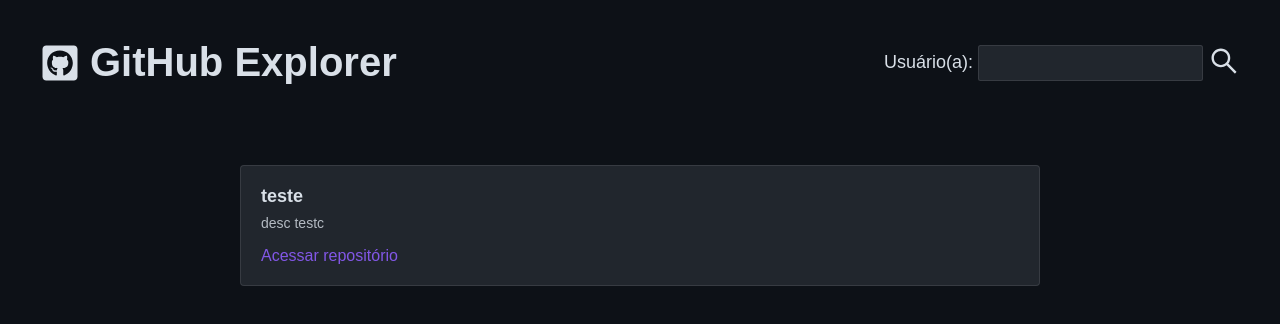
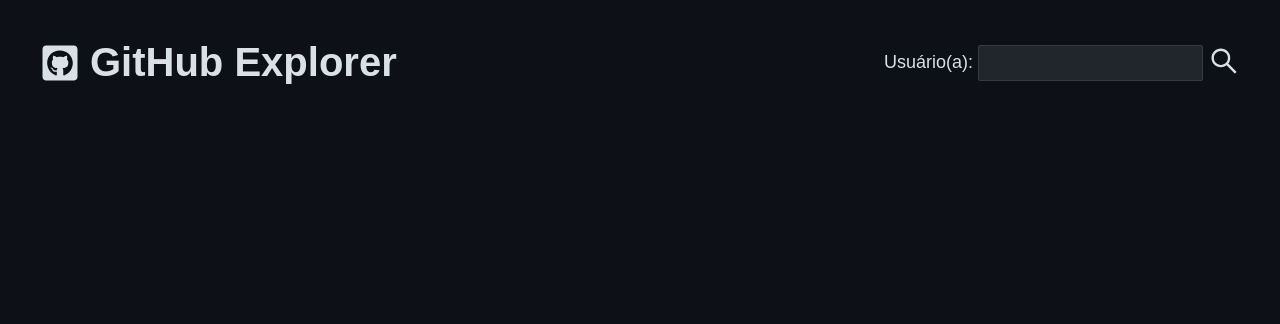
Before and after one commit to joaohenrik03/github-explorer, a React (Vite) app: page / in a window 1280 px wide. Shown: the top 324 px of the page. Built offline with nearby package versions, Linux system fonts and the light colour scheme.

Commit message:
Updated form event

```diff
--- a/src/components/RepositoryList/index.tsx
+++ b/src/components/RepositoryList/index.tsx
@@ -1,5 +1,5 @@
 import { RepositoryItem } from '../RepositoryItem';
-import { useState } from 'react';
+import { FormEvent, useState } from 'react';
 import axios from 'axios';
 
 import { FaGithubSquare } from 'react-icons/fa'
@@ -10,7 +10,9 @@ export function RepositoryList() {
     const [repositories, setRepositories] = useState([]);
     const [user, setUser] = useState('');
 
-    function fetchUserRepositories() {
+    function fetchUserRepositories(event: FormEvent) {
+        event.preventDefault()
+
         axios.get(`https://api.github.com/users/${user}/repos`)
         .then(response => setRepositories(response.data))
         .catch(error => alert(error))
@@ -40,7 +42,6 @@ export function RepositoryList() {
             </header>
 
             <ul>
-                <RepositoryItem name="teste" description="desc test" html_url="linkteste" />
             </ul>
         </Container>
     )
```
